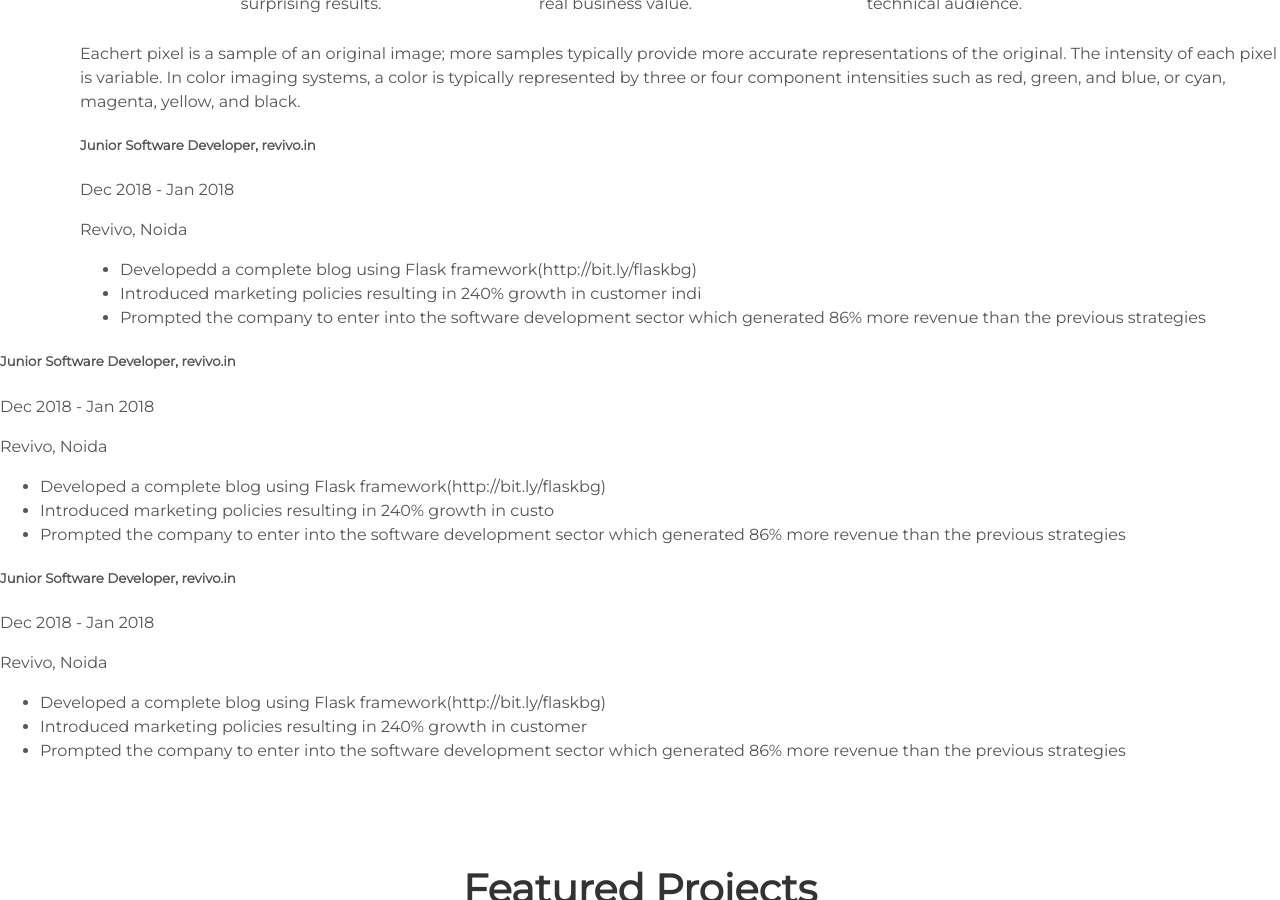
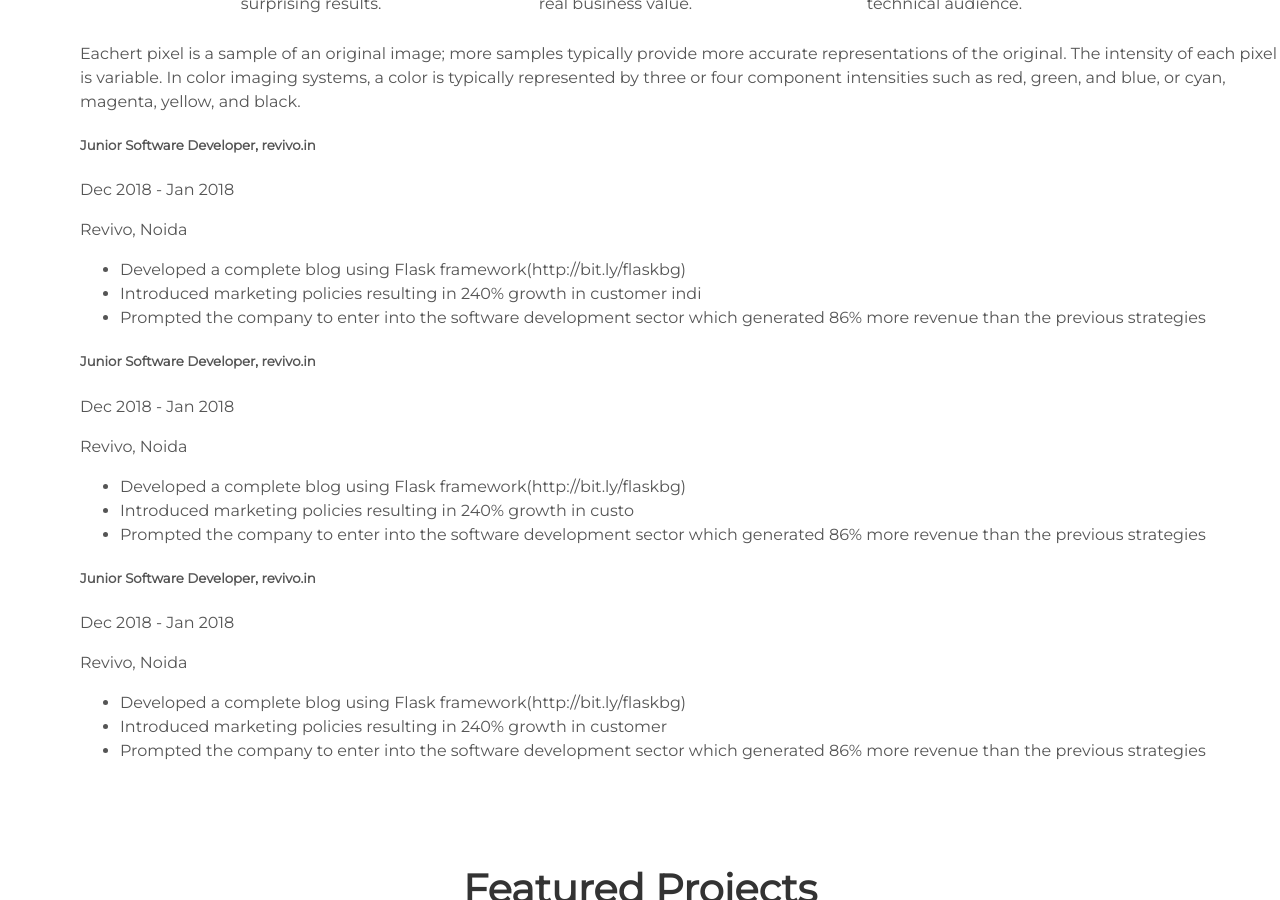
Before and after one commit to arkadee/arkadee.github.io, a Jekyll site: the page built from index.html, in a window 1280 px wide and 900 px high, scrolled down 1786 px. Built offline with Jekyll 4.4.1, drawn with Linux system fonts in a browser that asks for light colours.

Commit message:
Update experience.html

```diff
--- a/_includes/experience.html
+++ b/_includes/experience.html
@@ -1,13 +1,15 @@
 <div style="margin-left: 80px;">
+
+<div>
         Eachert pixel is a sample of an original image; more samples typically provide more accurate representations of the original. The intensity of each pixel is variable. In color imaging systems, a color is typically represented by three or four component intensities such as red, green, and blue, or cyan, magenta, yellow, and black.
 </div>
 
-<div style="margin-left: 80px;">
+<div>
         <h5>Junior Software Developer, revivo.in</h5>
             Dec 2018 - Jan 2018
         <p>Revivo, Noida</p>
         <ul>
-            <li>Developedd a complete blog using Flask framework(http://bit.ly/flaskbg)</li>
+            <li>Developed a complete blog using Flask framework(http://bit.ly/flaskbg)</li>
             <li>Introduced marketing policies resulting in 240% growth in customer indi</li>
             <li>Prompted the company to enter into the software development sector which generated 86% more revenue than the previous strategies</li>
         </ul>
@@ -34,3 +36,4 @@
             <li>Prompted the company to enter into the software development sector which generated 86% more revenue than the previous strategies</li>
         </ul>
 </div>
+</div>
```
